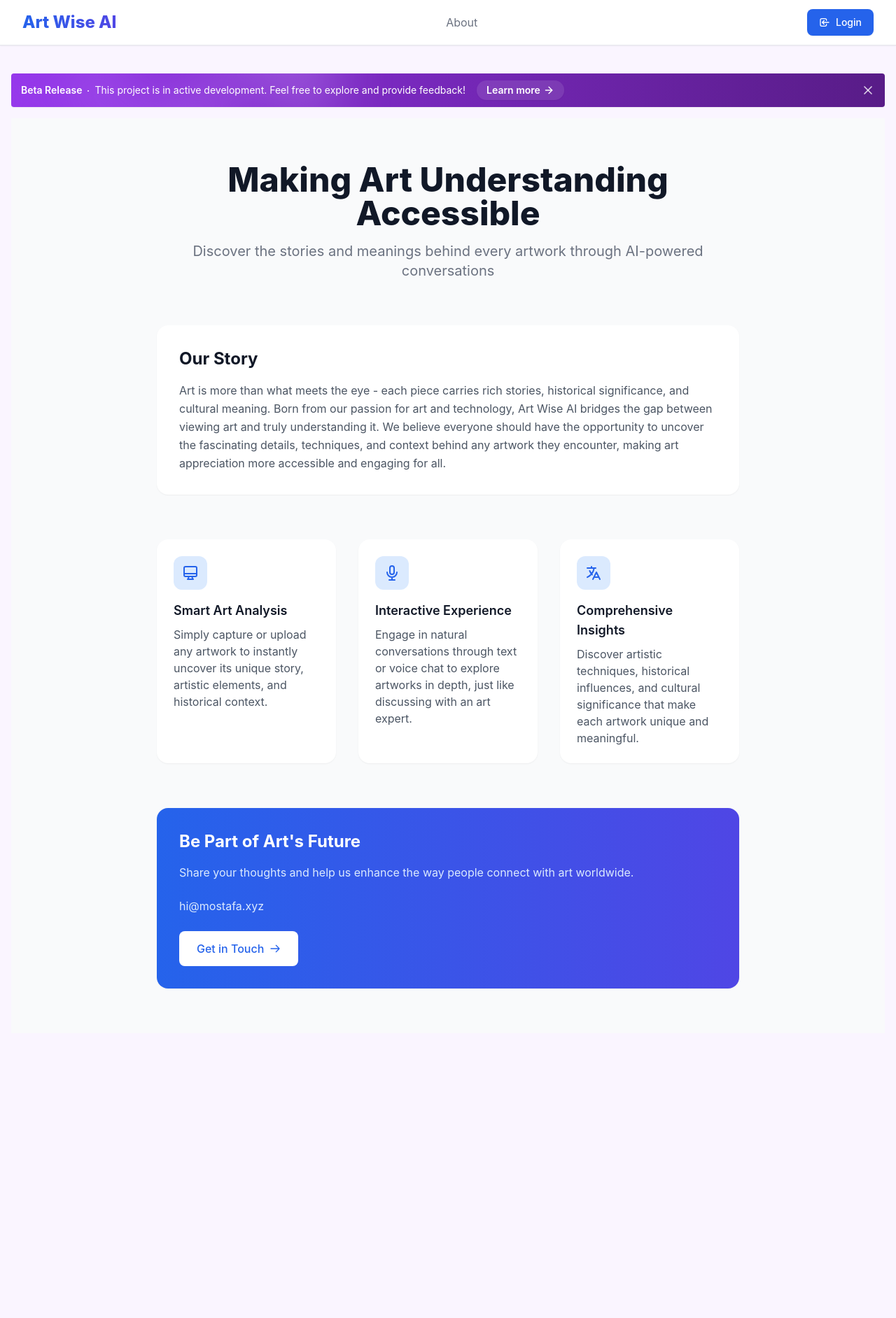
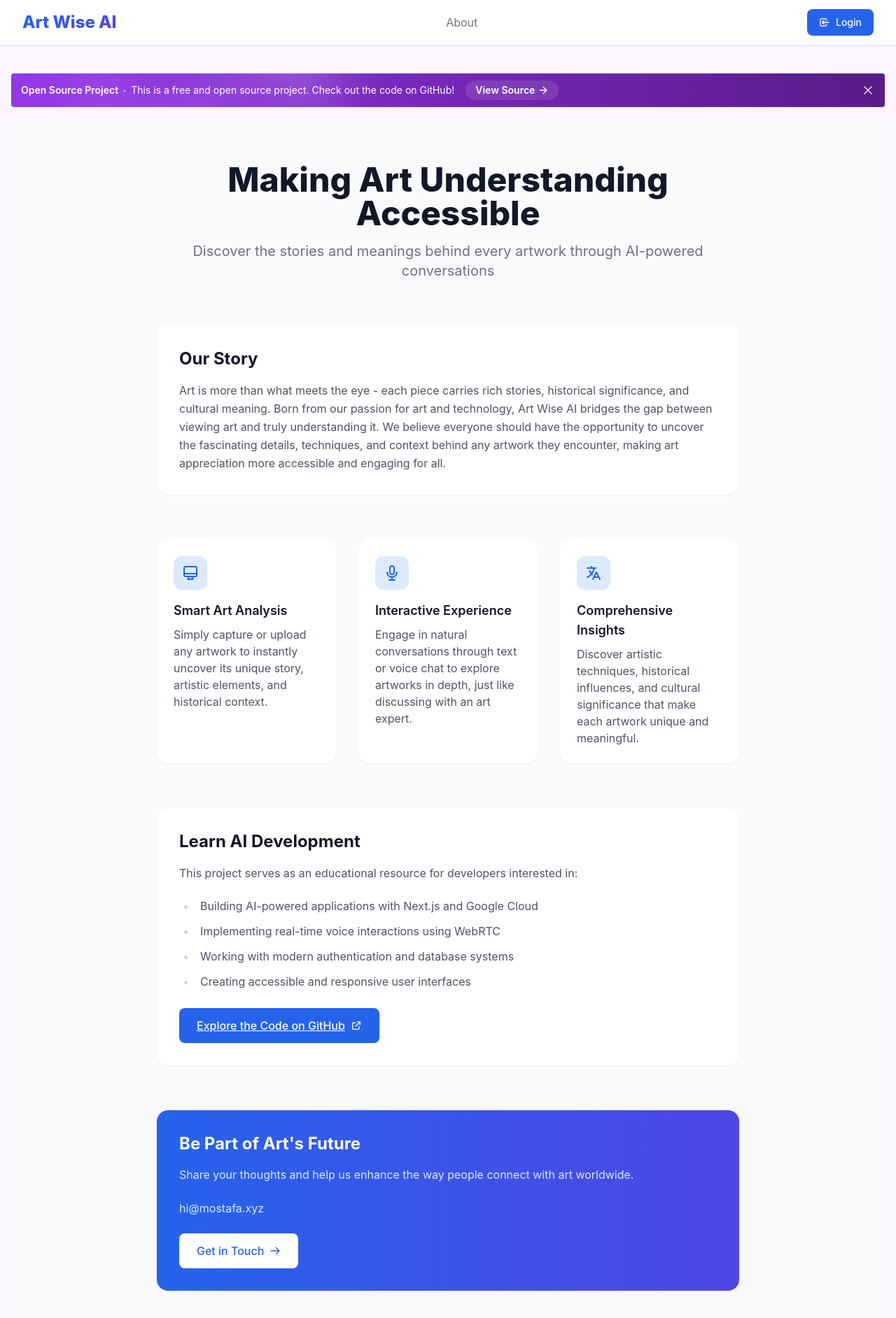
Before and after one commit to mostafa-drz/art-wise-ai, a Next.js app: page /about in a window 1280 px wide. Shown: the top 1884 px of the page at 70% size. Before the commit the page ends 1517 px from the top, so only its background shows below. Built offline with nearby package versions, Linux system fonts and the light colour scheme; no server answers.

Commit message:
updates banner to reflect the goal of the project better

```diff
--- a/app/about/page.tsx
+++ b/app/about/page.tsx
@@ -109,6 +109,43 @@ export default function AboutPage() {
             </div>
           </section>
 
+          {/* Learning & Open Source Section */}
+          <section className="bg-white rounded-2xl shadow-sm p-8 mt-8">
+            <h2 className="text-2xl font-bold text-gray-900 mb-4">Learn AI Development</h2>
+            <div className="prose prose-blue">
+              <p className="text-gray-600 leading-relaxed">
+                This project serves as an educational resource for developers interested in:
+              </p>
+              <ul className="list-disc pl-6 text-gray-600">
+                <li>Building AI-powered applications with Next.js and Google Cloud</li>
+                <li>Implementing real-time voice interactions using WebRTC</li>
+                <li>Working with modern authentication and database systems</li>
+                <li>Creating accessible and responsive user interfaces</li>
+              </ul>
+              <div className="mt-6">
+                <a
+                  href="https://github.com/mostafa-drz/art-wise-ai"
+                  className="inline-flex items-center px-6 py-3 border border-transparent text-base font-medium rounded-md text-white bg-blue-600 hover:bg-blue-700 transition-colors"
+                >
+                  Explore the Code on GitHub
+                  <svg
+                    className="ml-2 w-4 h-4"
+                    fill="none"
+                    viewBox="0 0 24 24"
+                    stroke="currentColor"
+                  >
+                    <path
+                      strokeLinecap="round"
+                      strokeLinejoin="round"
+                      strokeWidth={2}
+                      d="M10 6H6a2 2 0 00-2 2v10a2 2 0 002 2h10a2 2 0 002-2v-4M14 4h6m0 0v6m0-6L10 14"
+                    />
+                  </svg>
+                </a>
+              </div>
+            </div>
+          </section>
+
           {/* Contact Section */}
           <section className="bg-gradient-to-r from-blue-600 to-indigo-600 rounded-2xl shadow-sm p-8 text-white">
             <h2 className="text-2xl font-bold mb-4">Be Part of Art&apos;s Future</h2>
--- a/app/components/BetaBanner.tsx
+++ b/app/components/BetaBanner.tsx
@@ -35,7 +35,7 @@ export default function BetaBanner() {
       </div>
       <div className="flex flex-wrap items-center gap-x-4 gap-y-2">
         <p className="text-sm leading-6 text-white">
-          <strong className="font-semibold">Beta Release</strong>
+          <strong className="font-semibold">Open Source Project</strong>
           <svg
             viewBox="0 0 2 2"
             className="mx-2 inline h-0.5 w-0.5 fill-current"
@@ -43,13 +43,15 @@ export default function BetaBanner() {
           >
             <circle cx={1} cy={1} r={1} />
           </svg>
-          This project is in active development. Feel free to explore and provide feedback!
+          This is a free and open source project. Check out the code on GitHub!
         </p>
         <Link
-          href="/about"
-          className="flex items-center gap-x-1 rounded-full bg-white/10 px-3.5 py-1 text-sm font-semibold text-white shadow-sm hover:bg-white/20 transition-colors focus-visible:outline focus-visible:outline-2 focus-visible:outline-offset-2 focus-visible:outline-white"
+          href="https://github.com/mostafa-drz/art-wise-ai"
+          className="flex items-center gap-x-1 rounded-full bg-white/10 px-3.5 py-1 text-sm font-semibold text-white shadow-sm hover:bg-white/20 transition-colors"
+          target="_blank"
+          rel="noopener noreferrer"
         >
-          Learn more <ArrowRight className="h-4 w-4" />
+          View Source <ArrowRight className="h-4 w-4" />
         </Link>
       </div>
       <div className="flex flex-1 justify-end">
```
Also changed, not shown: 1 other file (tests, documents, lock files or other folders).
